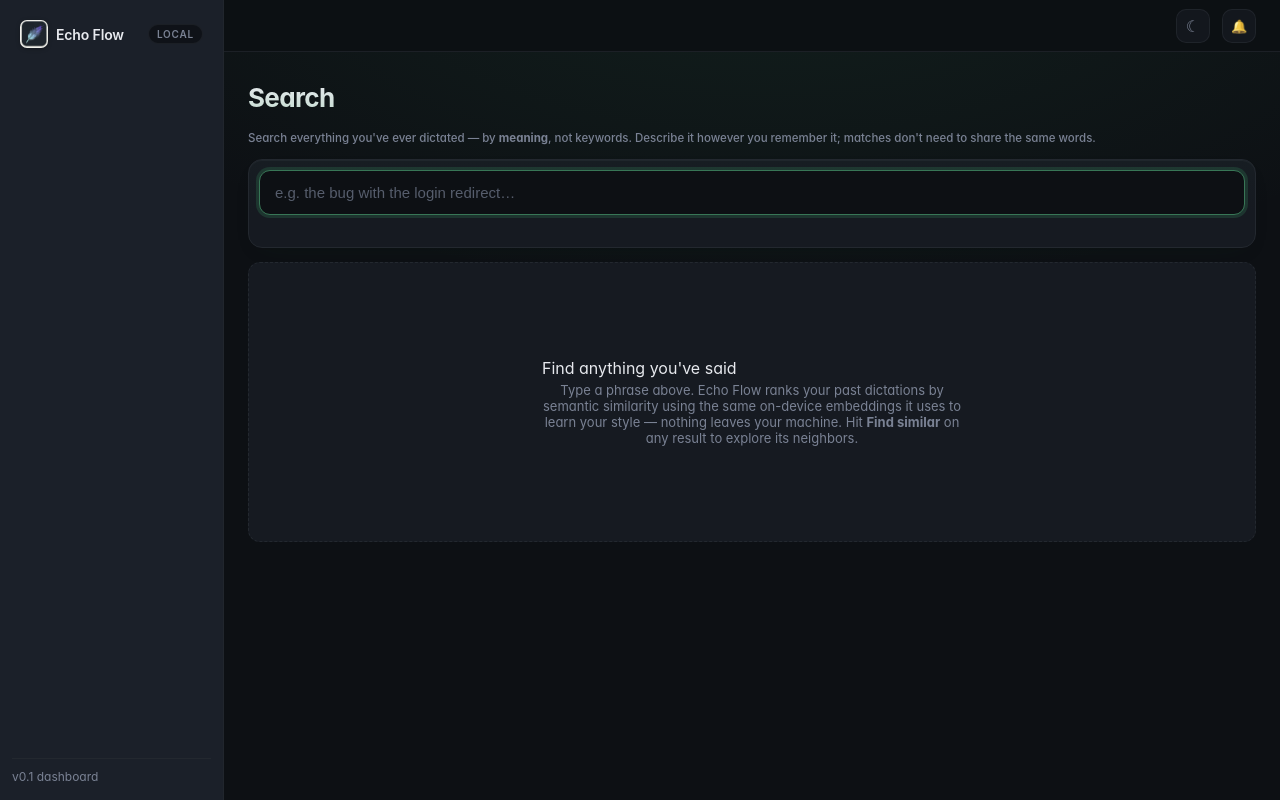
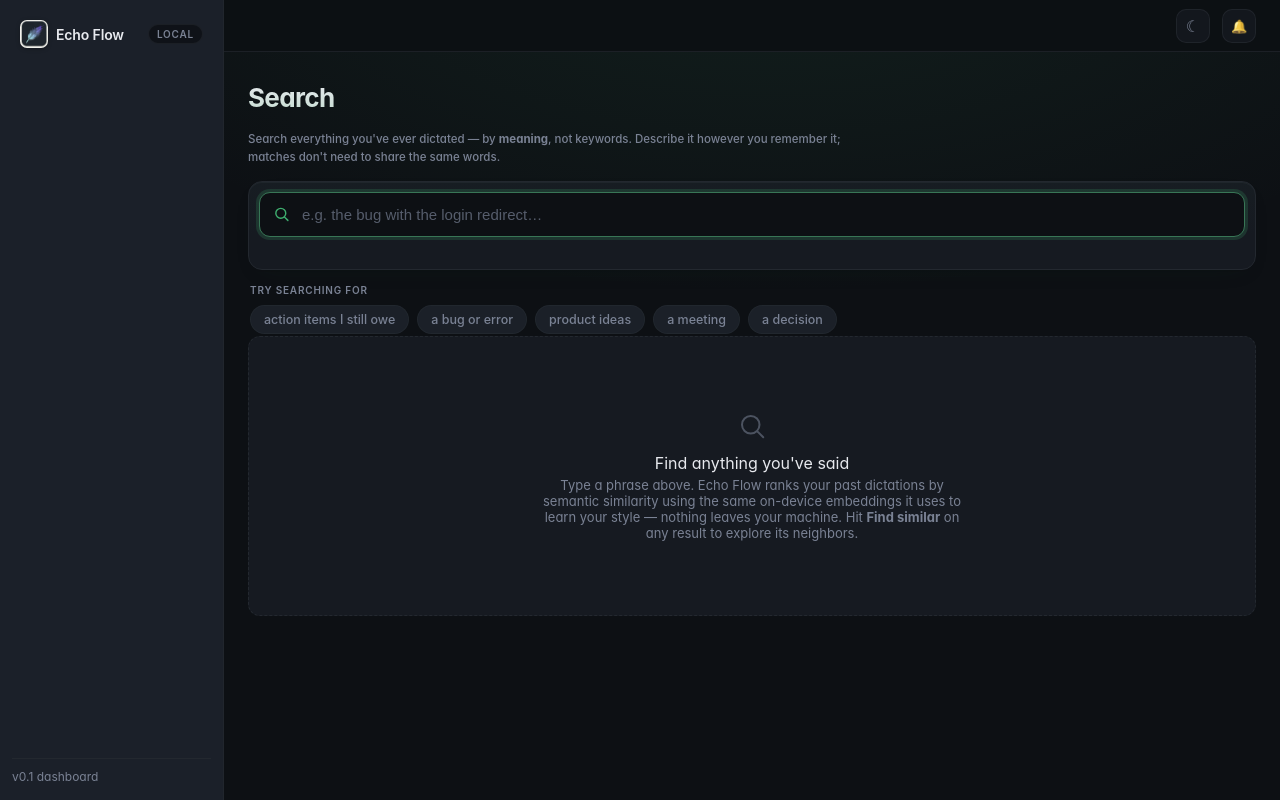
Before and after one commit to JOhnsonKC201/Echo_FLOW, a Python web app: template src/dashboard/templates/search.html in a window 1280 px wide. Run offline with Jinja, Linux system fonts and the light colour scheme; the template is opened without the code that fills it, so the values that code supplies are empty.

Commit message:
feat(dashboard): elevate the Search page UI
The semantic-search page was functionally complete but visually bare — a
plain input and a generic empty box. Polish it within the existing design
language (no new tokens):

- Search field gets a leading magnifier icon (accent on focus) and a '/'
  keyboard hint that focuses the box from anywhere and fades out on focus.
- Discovery chips ('a bug or error', 'product ideas', …) seed the empty
  state so a first-time user has somewhere to start; clicking one runs the
  query. They hide once a search is active and return when the box clears.
- Empty state gains a soft glyph above the copy.
- Result cards rise in with a capped per-card stagger, reusing the
  existing ef-rise keyframe and honoring prefers-reduced-motion.
- Esc clears the box and returns to the discovery state.

All existing element IDs and the client-side search logic are preserved.
Verified by rendering the page (Flask test client + Playwright screenshot)
and exercising chip→query wiring; full suite green.

Co-Authored-By: Claude Opus 4.8 (1M context) <noreply@anthropic.com>

```diff
--- a/src/dashboard/static/app.css
+++ b/src/dashboard/static/app.css
@@ -1174,3 +1174,56 @@ kbd {
   display: -webkit-box; -webkit-line-clamp: 4; -webkit-box-orient: vertical;
   overflow: hidden;
 }
+
+/* --- Elevated search surface: icon field, "/" hint, chips, motion ------ */
+.search-lede { max-width: 640px; line-height: 1.55; margin-bottom: 14px; }
+
+.search-wrap { position: relative; display: flex; align-items: center; }
+.search-wrap .search-field { padding-left: 42px; padding-right: 42px; }
+.search-ico {
+  position: absolute; left: 14px; top: 50%; transform: translateY(-50%);
+  width: 17px; height: 17px; color: var(--muted);
+  pointer-events: none; transition: color .15s ease;
+}
+.search-wrap:focus-within .search-ico { color: var(--accent); }
+/* "/" focus hint — inherits the global <kbd> chrome; fades out once focused. */
+.search-kbd {
+  position: absolute; right: 11px; top: 50%; transform: translateY(-50%);
+  cursor: pointer; opacity: .65; transition: opacity .15s ease;
+}
+.search-kbd:hover { opacity: 1; }
+.search-wrap:focus-within .search-kbd { opacity: 0; pointer-events: none; }
+
+.search-suggestions { margin: 14px 2px 2px; }
+.search-suggestions[hidden] { display: none; }
+.search-suggestions .section-label { display: block; margin-bottom: 9px; }
+.chip-row { display: flex; flex-wrap: wrap; gap: 8px; }
+.search-chip {
+  padding: 6px 13px; border-radius: 999px;
+  background: color-mix(in oklab, var(--panel-2) 92%, transparent);
+  border: 1px solid color-mix(in oklab, var(--border) 85%, transparent);
+  color: var(--muted); font-size: 12.5px; line-height: 1.2; cursor: pointer;
+  transition: color .14s ease, border-color .14s ease,
+              background .14s ease, transform .14s ease;
+}
+.search-chip:hover {
+  color: var(--text);
+  border-color: color-mix(in oklab, var(--accent) 45%, var(--border));
+  background: color-mix(in oklab, var(--accent) 10%, var(--panel-2));
+  transform: translateY(-1px);
+}
+.search-chip:active { transform: translateY(0); }
+
+/* Centered empty state with a soft glyph above the copy. */
+.placeholder .ph-inner { display: grid; justify-items: center; padding: 8px 20px; }
+.placeholder .ph-ico {
+  width: 30px; height: 30px; color: var(--muted-2); margin-bottom: 12px; opacity: .85;
+}
+
+/* Result cards rise in with a capped per-card stagger (--d set inline). */
+@media (prefers-reduced-motion: no-preference) {
+  .search-card {
+    animation: ef-rise .42s cubic-bezier(.2,.7,.2,1) both;
+    animation-delay: var(--d, 0ms);
+  }
+}
--- a/src/dashboard/templates/search.html
+++ b/src/dashboard/templates/search.html
@@ -1,17 +1,37 @@
 {% extends "base.html" %}
 {% block title %}Search — Echo Flow{% endblock %}
 {% block content %}
+<div class="search-hero">
   <h1 class="welcome">Search</h1>
-<div class="muted small" style="margin-bottom: 14px;">
+  <div class="muted small search-lede">
     Search everything you've ever dictated — by <strong>meaning</strong>, not keywords.
     Describe it however you remember it; matches don't need to share the same words.
   </div>
+</div>
 
 <div class="card search-box">
+  <div class="search-wrap">
+    <svg class="search-ico" viewBox="0 0 24 24" fill="none" aria-hidden="true">
+      <circle cx="11" cy="11" r="7" stroke="currentColor" stroke-width="2"/>
+      <line x1="16.5" y1="16.5" x2="21" y2="21" stroke="currentColor" stroke-width="2" stroke-linecap="round"/>
+    </svg>
     <input type="search" id="search-input" class="search-field"
            placeholder="e.g. the bug with the login redirect…"
            autocomplete="off" spellcheck="false" value="{{ q }}">
+    <kbd class="search-kbd" id="search-kbd" title="Press / to focus">/</kbd>
+  </div>
   <div class="muted small search-status" id="search-status" aria-live="polite"></div>
+</div>
+
+<div id="search-suggestions" class="search-suggestions">
+  <span class="section-label">Try searching for</span>
+  <div class="chip-row">
+    <button type="button" class="search-chip" data-q="action items I still need to do">action items I still owe</button>
+    <button type="button" class="search-chip" data-q="notes about a bug or error">a bug or error</button>
+    <button type="button" class="search-chip" data-q="ideas I had for the product">product ideas</button>
+    <button type="button" class="search-chip" data-q="something about a meeting">a meeting</button>
+    <button type="button" class="search-chip" data-q="a decision we made">a decision</button>
+  </div>
 </div>
 
 <div id="search-context" class="muted small" hidden style="margin: 4px 2px 10px;"></div>
@@ -19,7 +39,11 @@
 <ul class="inbox-list" id="search-results"></ul>
 
 <div class="placeholder" id="search-empty">
-  <div>
+  <div class="ph-inner">
+    <svg class="ph-ico" viewBox="0 0 24 24" fill="none" aria-hidden="true">
+      <circle cx="11" cy="11" r="7" stroke="currentColor" stroke-width="1.6"/>
+      <line x1="16.5" y1="16.5" x2="21" y2="21" stroke="currentColor" stroke-width="1.6" stroke-linecap="round"/>
+    </svg>
     <div class="ph-title">Find anything you've said</div>
     <div class="ph-body">Type a phrase above. Echo Flow ranks your past dictations by semantic
       similarity using the same on-device embeddings it uses to learn your style — nothing leaves
@@ -34,6 +58,8 @@
   const empty = document.getElementById('search-empty');
   const status = document.getElementById('search-status');
   const ctx = document.getElementById('search-context');
+  const suggestions = document.getElementById('search-suggestions');
+  const kbd = document.getElementById('search-kbd');
   if (!input) return;
 
   let timer = null;
@@ -41,9 +67,14 @@
 
   function pct(sim) { return Math.max(0, Math.min(100, Math.round(sim * 100))); }
 
-  function buildCard(r) {
+  // Suggestion chips only make sense before a query has been run.
+  function showSuggestions(on) { if (suggestions) suggestions.hidden = !on; }
+
+  function buildCard(r, i) {
     const li = document.createElement('li');
     li.className = 'inbox-card search-card';
+    // Staggered entrance — capped so a big result set doesn't ripple forever.
+    li.style.setProperty('--d', Math.min(i, 8) * 28 + 'ms');
 
     // Similarity bar
     const sim = document.createElement('div');
@@ -111,6 +142,7 @@
 
   function render(items, contextLabel) {
     results.innerHTML = '';
+    showSuggestions(false);
     if (contextLabel) {
       ctx.textContent = contextLabel;
       ctx.hidden = false;
@@ -126,7 +158,7 @@
     }
     empty.hidden = true;
     const frag = document.createDocumentFragment();
-    items.forEach(function (r) { frag.appendChild(buildCard(r)); });
+    items.forEach(function (r, i) { frag.appendChild(buildCard(r, i)); });
     results.appendChild(frag);
   }
 
@@ -154,6 +186,11 @@
       ctx.hidden = true;
       empty.hidden = false;
       empty.querySelector('.ph-title').textContent = 'Find anything you’ve said';
+      empty.querySelector('.ph-body').innerHTML =
+        'Type a phrase above. Echo Flow ranks your past dictations by semantic ' +
+        'similarity using the same on-device embeddings it uses to learn your style — nothing ' +
+        'leaves your machine. Hit <strong>Find similar</strong> on any result to explore its neighbors.';
+      showSuggestions(true);
       return;
     }
     const mySeq = ++seq;
@@ -164,6 +201,39 @@
     clearTimeout(timer);
     timer = setTimeout(function () { runQuery(input.value); }, 250);
   });
+
+  // Esc clears the box and returns to the discovery state.
+  input.addEventListener('keydown', function (e) {
+    if (e.key === 'Escape' && input.value) {
+      e.preventDefault();
+      input.value = '';
+      runQuery('');
+    }
+  });
+
+  // Example chips — fill the box and run immediately.
+  if (suggestions) {
+    suggestions.addEventListener('click', function (e) {
+      const chip = e.target.closest('.search-chip');
+      if (!chip) return;
+      input.value = chip.dataset.q || chip.textContent;
+      input.focus();
+      clearTimeout(timer);
+      runQuery(input.value);
+    });
+  }
+
+  // "/" focuses the search box from anywhere on the page (skip when already
+  // typing in a field). Mirrors the muscle memory of search-first UIs.
+  document.addEventListener('keydown', function (e) {
+    if (e.key !== '/' || e.metaKey || e.ctrlKey || e.altKey) return;
+    const t = e.target;
+    if (t && (t.tagName === 'INPUT' || t.tagName === 'TEXTAREA' || t.isContentEditable)) return;
+    e.preventDefault();
+    input.focus();
+    input.select();
+  });
+  if (kbd) kbd.addEventListener('click', function () { input.focus(); });
 
   // "Find similar" — re-query by the row's stored embedding.
   results.addEventListener('click', function (e) {
@@ -178,6 +248,7 @@
 
   // Deep-link / prefill: run immediately if the box arrived with text.
   if (input.value.trim()) { runQuery(input.value); }
+  else { showSuggestions(true); }
   input.focus();
 })();
 </script>
```
Lines whose indentation alone changed are shown as unchanged.
